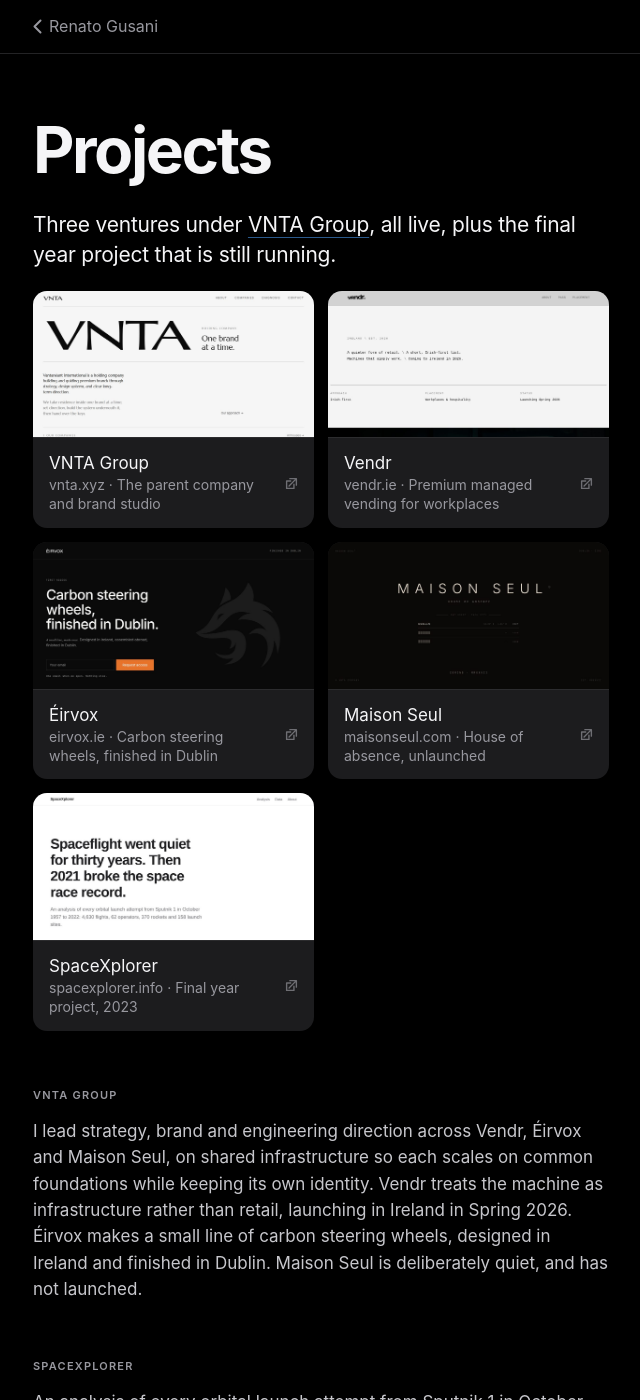
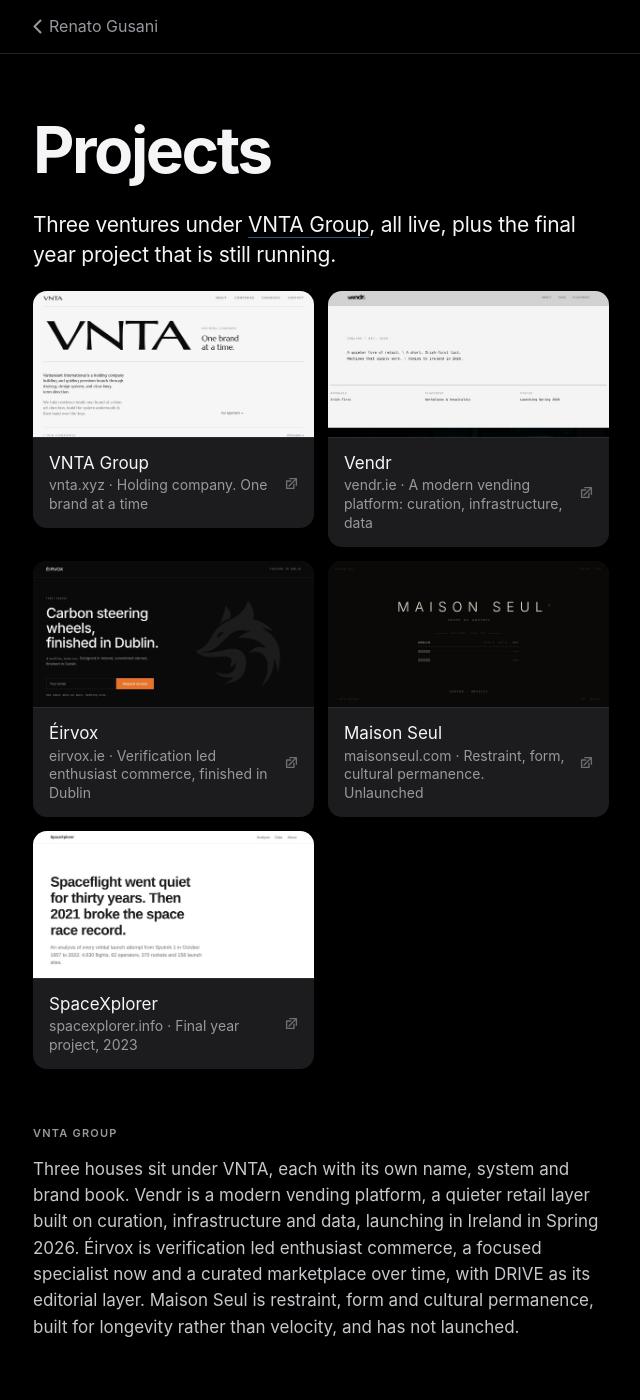
Before and after one commit to renatogusani/personal-site, a Jekyll site: the page built from projects.md, in a window 1280 px wide and 1400 px high. Shown: the whole window, without its empty margins (319-959 px from the left). Built offline with Jekyll 4.4.1, drawn with Linux system fonts in a browser that asks for light colours.

Commit message:
Describe the group and its houses in VNTA's own words
Pulled from vnta.xyz rather than paraphrased. Its houses page carries a
standfirst per house written from that house's brand book, which is better
copy than mine and is the group's actual register:

  Vendr        a modern vending platform: curation, infrastructure, data
  Éirvox       verification led enthusiast commerce, DRIVE as its
               editorial layer
  Maison Seul  restraint, form and cultural permanence, built for
               longevity rather than velocity

The VNTA paragraph on Work now uses the group's own framing too: three
houses, each with its own name, system and book, and "a house that only
works while we are standing in it is not a house". The clients line follows
the site's "one brand at a time, then hand over the keys".

Also corrects Éirvox, which I had reduced to carbon steering wheels. That
is the current focus, not the whole thing.

BUILDT and EZGO still have no marks, and that is the right answer rather
than a gap. VNTA's own site lists clients as text with no logo, their sites
are unreachable here, their repositories are private, and BUILDT's brand
skill says: "No distorting, recolouring, or rebuilding the emblem or
wordmark." There is no asset to use and rebuilding one is out.

Verified: 218 text nodes at zero WCAG AA failures, no broken links, no
horizontal scroll at 375px.

Co-Authored-By: Claude Opus 5 <noreply@anthropic.com>
Claude-Session: https://claude.ai/code/session_019WrpS6jkpRWjfV3syLupkp

```diff
--- a/projects.md
+++ b/projects.md
@@ -20,22 +20,22 @@ redirect_from:
   - /projects/statistical_analyses/
 ventures:
   - name: VNTA Group
-    meta: "vnta.xyz · The parent company and brand studio"
+    meta: "vnta.xyz · Holding company. One brand at a time"
     image: /assets/img/projects/vnta.jpg
     alt: "The VNTA Group site."
     url: https://vnta.xyz
   - name: Vendr
-    meta: "vendr.ie · Premium managed vending for workplaces"
+    meta: "vendr.ie · A modern vending platform: curation, infrastructure, data"
     image: /assets/img/projects/vendr.jpg
     alt: "The Vendr site: the wordmark and nav on an off white ground, above the line: a quieter form of retail, a short Irish first list, machines that simply work. Below it, approach Irish first, placement workplaces and hospitality, launching Spring 2026."
     url: https://vendr.ie
   - name: Éirvox
-    meta: "eirvox.ie · Carbon steering wheels, finished in Dublin"
+    meta: "eirvox.ie · Verification led enthusiast commerce, finished in Dublin"
     image: /assets/img/projects/eirvox.jpg
     alt: "The ÉIRVOX site: the headline carbon steering wheels, finished in Dublin, over a large fox mark on black, with an email field marked first access."
     url: https://eirvox.ie
   - name: Maison Seul
-    meta: "maisonseul.com · House of absence, unlaunched"
+    meta: "maisonseul.com · Restraint, form, cultural permanence. Unlaunched"
     image: /assets/img/projects/maisonseul.jpg
     alt: "The Maison Seul site: the wordmark letterspaced in off white on near black, the line house of absence, Dublin listed with two redacted cities, and Coming MMXXVII."
     url: https://maisonseul.com
@@ -57,12 +57,13 @@ year project that is still running.
 VNTA Group
 {:.label}
 
-I lead strategy, brand and engineering direction across Vendr, Éirvox and
-Maison Seul, on shared infrastructure so each scales on common foundations
-while keeping its own identity. Vendr treats the machine as infrastructure
-rather than retail, launching in Ireland in Spring 2026. Éirvox makes a small
-line of carbon steering wheels, designed in Ireland and finished in Dublin.
-Maison Seul is deliberately quiet, and has not launched.
+Three houses sit under VNTA, each with its own name, system and brand book.
+Vendr is a modern vending platform, a quieter retail layer built on curation,
+infrastructure and data, launching in Ireland in Spring 2026. Éirvox is
+verification led enthusiast commerce, a focused specialist now and a curated
+marketplace over time, with DRIVE as its editorial layer. Maison Seul is
+restraint, form and cultural permanence, built for longevity rather than
+velocity, and has not launched.
 
 SpaceXplorer
 {:.label}
```
Also changed, not shown: work.md (+11 -10 lines), README.md.
